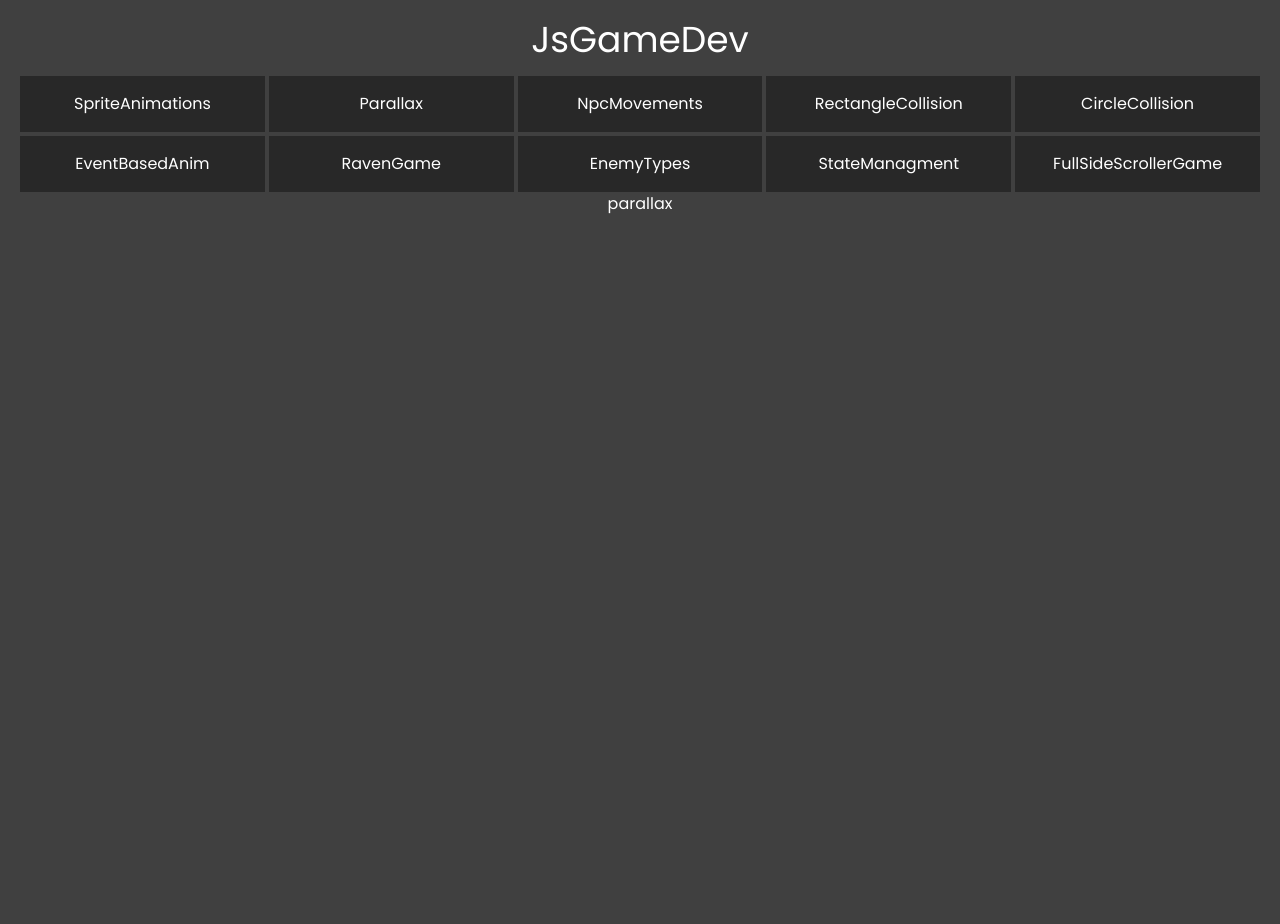
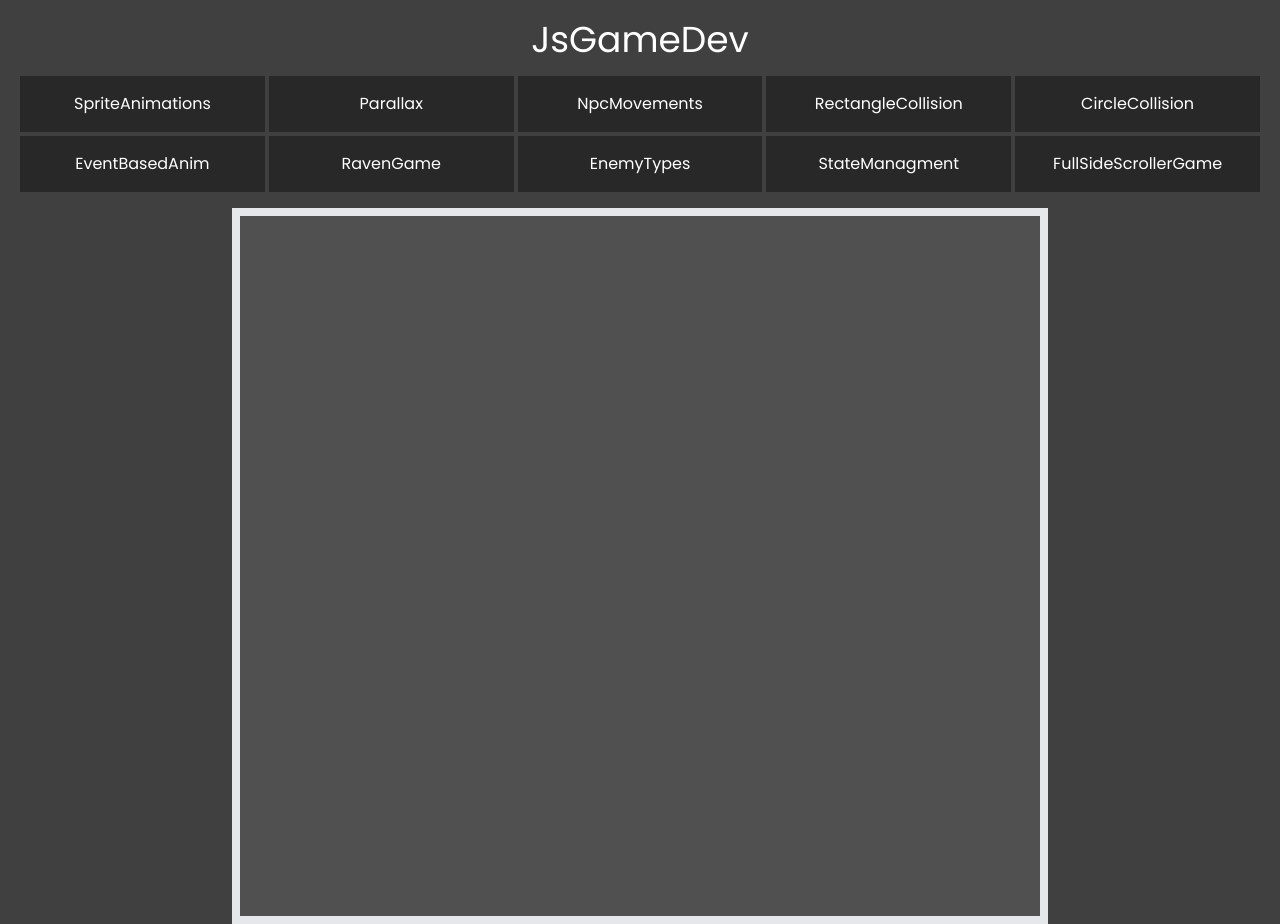
Before and after one commit to visotoniki9-zz/js-game-dev, a React (Vite) app: page /Parallax in a window 1280 px wide. Before the commit the page ends 800 px from the top, so only its background shows below. Built offline with nearby package versions, Linux system fonts and the light colour scheme.

Commit message:
Basic empty canvas

```diff
--- a/src/routes/Parallax.jsx
+++ b/src/routes/Parallax.jsx
@@ -1,5 +1,33 @@
+import { useRef, useEffect } from 'react';
+
 function Parallax() {
-  return <div>parallax</div>;
+  const canvasRef = useRef(null);
+  useEffect(() => {
+    // Canvas Setup
+    const canvas = canvasRef.current;
+    const ctx = canvas.getContext('2d');
+    canvas.width = 800;
+    canvas.height = 700;
+
+    let gameFrame = 0;
+    let animationFrameId;
+
+    // Animation
+    const render = () => {
+      gameFrame += 1;
+      animationFrameId = window.requestAnimationFrame(render);
+    };
+    render();
+    return () => {
+      window.cancelAnimationFrame(animationFrameId);
+    };
+  });
+  return (
+    <canvas
+      className="border-8 my-4 absolute left-1/2 -translate-x-1/2"
+      ref={canvasRef}
+    />
+  );
 }
 
 export default Parallax;
```
